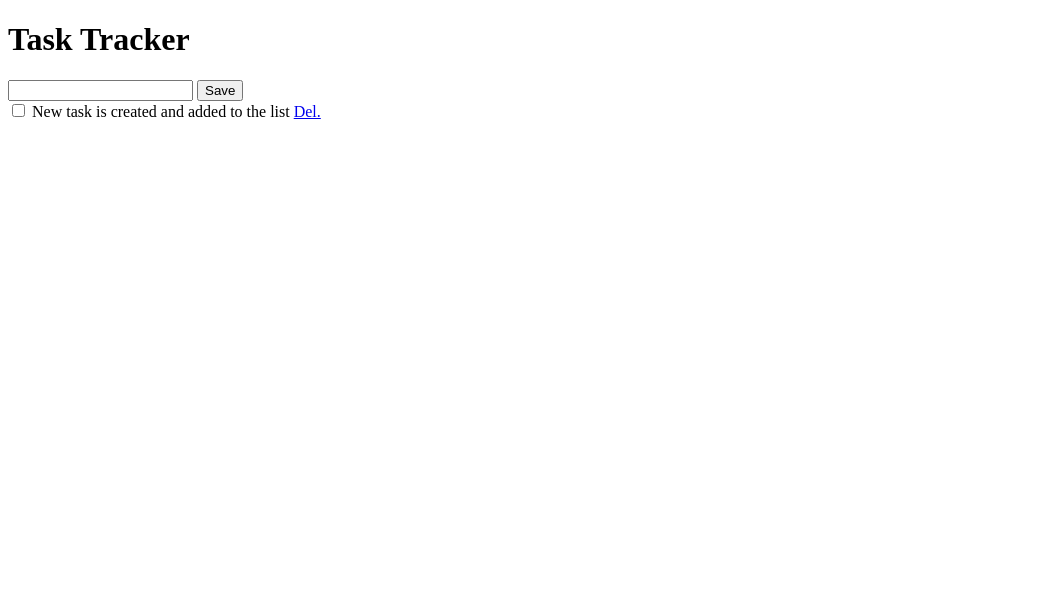
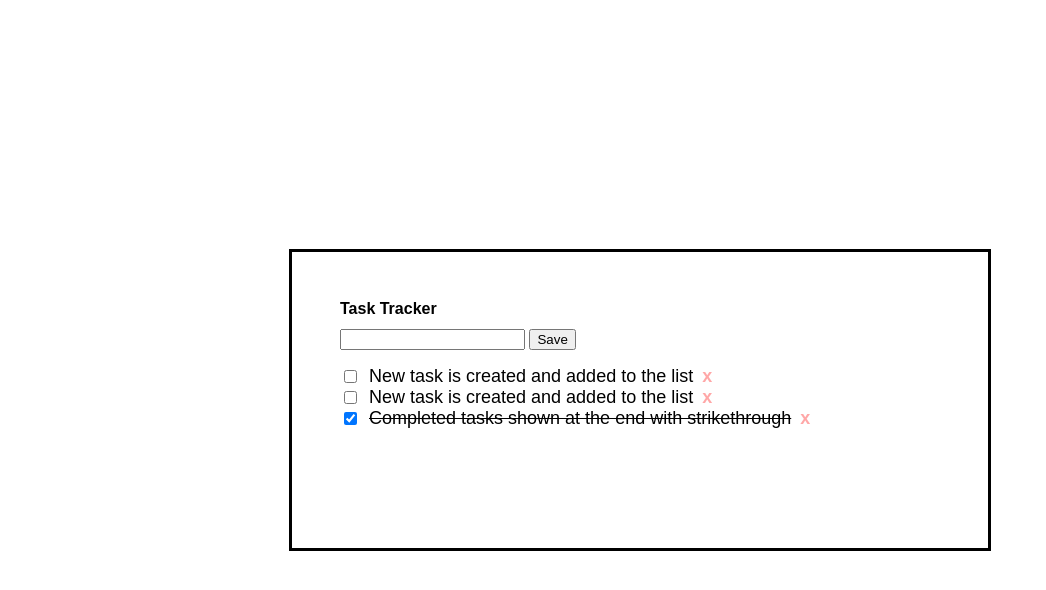
Before and after one commit to CornelioDev/task-tracker, a website built with Vite: page index.html in a window 1280 px wide. Shown: the whole page, without its empty margins (0-1046 px from the left). Built offline with nearby package versions, Linux system fonts and the light colour scheme.

Commit message:
Basic UI

```diff
--- a/src/style.css
+++ b/src/style.css
@@ -0,0 +1,54 @@
+:root {
+    font-family: sans-serif;
+}
+
+#tasks-container {
+    margin-top: 1em;
+}
+
+#app {
+    display: flex;
+    align-items: center;
+    justify-content: center;
+    height:100vh;
+}
+
+.container {
+    display: block;
+    width: 600px;
+    min-height: 200px;
+    border: solid;
+    padding: 3em;
+    align-self: center;
+}
+
+.task {
+    font-size: large;
+    display: flex;
+    gap: 0.5em;
+    width: 100%;
+}
+
+.task .icon-action {
+    font-weight: bolder;
+    text-decoration: none;
+    color: rgba(255, 0, 0, 0.346);
+}
+
+.task .icon-action:hover {
+    color: red;
+}
+
+.done span {
+    text-decoration: line-through;
+}
+
+h1 {
+    margin-top: 0;
+    font-size: medium;
+}
+
+body,html {
+    margin: 0;
+    padding: 0;
+}
--- a/src/tasks/tasks-template.html
+++ b/src/tasks/tasks-template.html
@@ -1,12 +1,24 @@
-<div>
+<div class="container">
     <h1>Task Tracker</h1>
     <div id="create-task">
         <input type="text" name="new-task" id="new-task">
         <input type="submit" value="Save">
     </div>
-    <div class="task" data-id="">
-        <input type="checkbox" class="done">
-        <span>New task is created and added to the list</span>
-        <a href="#" class="icon-action">Del.</a>
+    <div id="tasks-container">
+        <div class="task" data-id="" >
+            <input type="checkbox" >
+            <span>New task is created and added to the list</span>
+            <a href="#" class="icon-action">x</a>
+        </div>
+        <div class="task" data-id="">
+            <input type="checkbox" >
+            <span>New task is created and added to the list</span>
+            <a href="#" class="icon-action">x</a>
+        </div>
+        <div class="task done" data-id="">
+            <input type="checkbox" checked>
+            <span>Completed tasks shown at the end with strikethrough</span>
+            <a href="#" class="icon-action">x</a>
+        </div>
     </div>
 </div>
```
